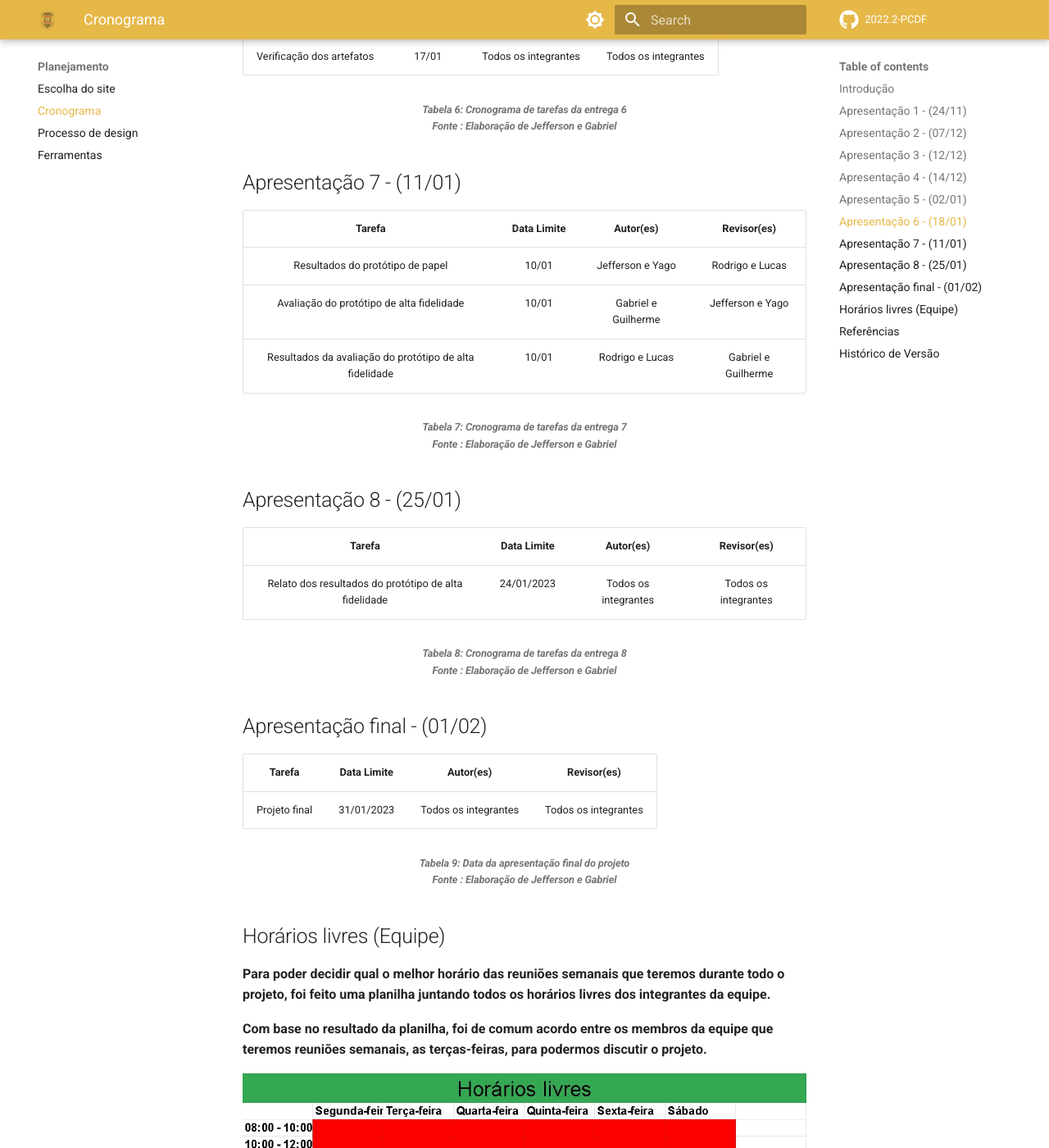
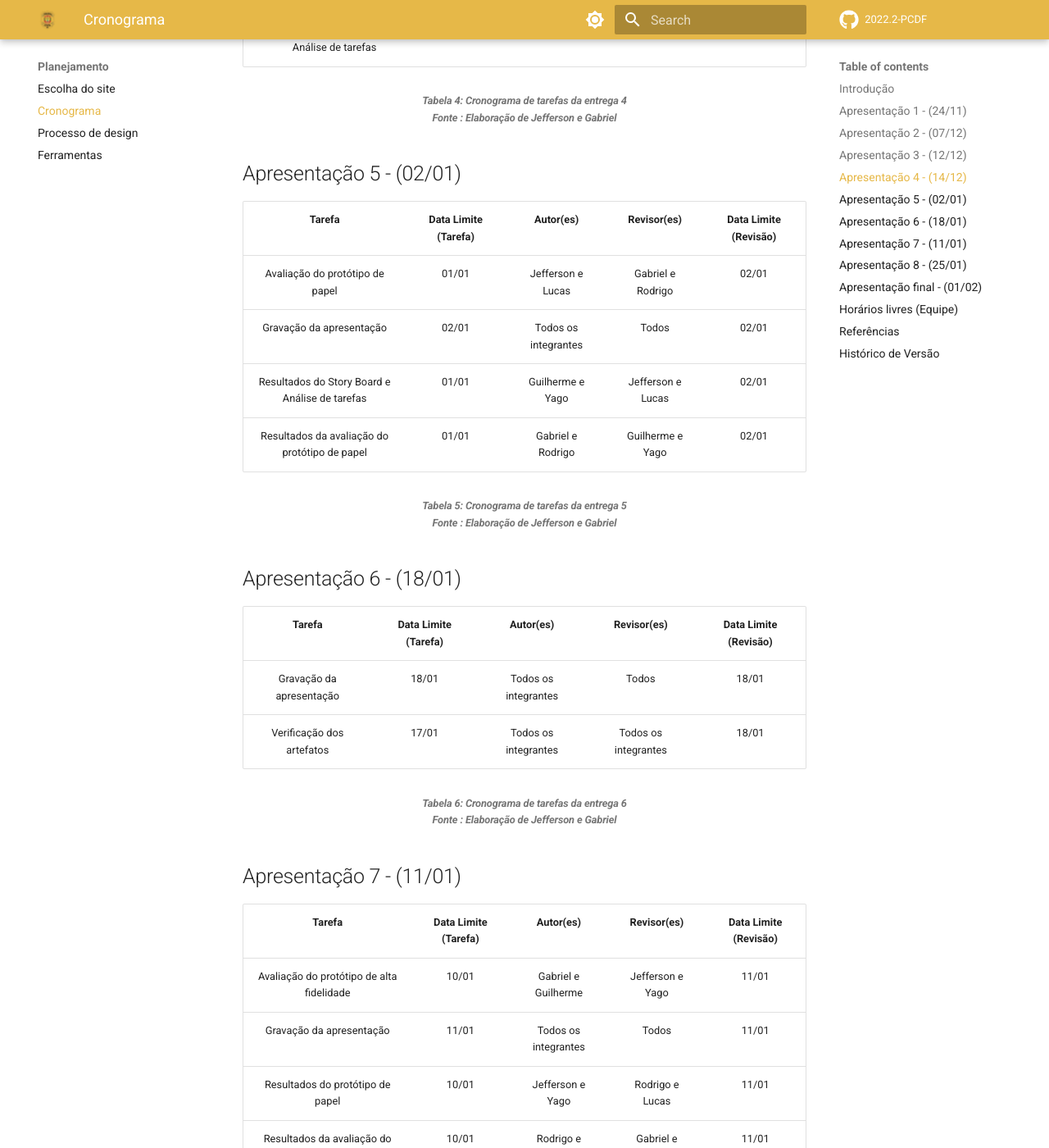
Before and after one commit to Interacao-Humano-Computador/2022.2-PCDF, an MkDocs documentation site: the page built from docs/cronograma.md, in a window 1280 px wide and 1400 px high, scrolled down 2646 px. Shown: the whole window at 82% size. Built offline with MkDocs 1.6.1 and Material for MkDocs 9.7.7, drawn with Linux system fonts in a browser that asks for light colours; comment, search, counter and statistics services are not loaded; some of the changed text lies outside the part shown.

Commit message:
atualizando cronograma

```diff
--- a/docs/cronograma.md
+++ b/docs/cronograma.md
@@ -7,16 +7,17 @@ As entregas dos artefatos serão realizadas com 1 dia de antecedencia da data li
 
 ## Apresentação 1 - (24/11)
 
-|          Tarefa           | Data Limite |              Autor(es)               | Revisor(es) |
-| :-----------------------: | :---------: | :----------------------------------: | :---------: |
-|     Atas das reuniões     |    23/11    |              Guilherme               |    Yago     |
-| Cronograma das atividades |    23/11    | Gabriel Marcolino e Jefferson Franca |   Rodrigo   |
-|  Ferramentas do projeto   |    23/11    |           Gabriel e Lucas            |  Jefferson  |
-|    Introdução e Equipe    |    23/11    |              Jefferson               |  Guilherme  |
-| Lista de sites avaliados  |    23/11    |               Rodrigo                |   Gabriel   |
-|  Planejamento do projeto  |    23/11    |         Todos os integrantes         |    Todos    |
-|    Processo de design     |    23/11    |                 Yago                 |    Lucas    |
-|      Site escolhido       |    23/11    |         Todos os integrantes         |    Todos    |
+|          Tarefa           | Data Limite (Tarefa) |              Autor(es)               | Revisor(es) | Data Limite (Revisão) |
+| :-----------------------: | :------------------: | :----------------------------------: | :---------: | :-------------------: |
+|     Atas das reuniões     |        23/11         |              Guilherme               |    Yago     |         24/11         |
+| Cronograma das atividades |        23/11         | Gabriel Marcolino e Jefferson Franca |   Rodrigo   |         24/11         |
+|  Ferramentas do projeto   |        23/11         |           Gabriel e Lucas            |  Jefferson  |         24/11         |
+| Gravação da apresentação  |        24/11         |         Todos os integrantes         |    Todos    |         24/11         |
+|    Introdução e Equipe    |        23/11         |              Jefferson               |  Guilherme  |         24/11         |
+| Lista de sites avaliados  |        23/11         |               Rodrigo                |   Gabriel   |         24/11         |
+|  Planejamento do projeto  |        23/11         |         Todos os integrantes         |    Todos    |         24/11         |
+|    Processo de design     |        23/11         |                 Yago                 |    Lucas    |         24/11         |
+|      Site escolhido       |        23/11         |         Todos os integrantes         |    Todos    |         24/11         |
 
 <figcaption align='center'>
    <h6><b>Tabela 1: Cronograma de tarefas da entrega 1<br>Fonte : Elaboração de Jefferson e Gabriel</br></h6>
@@ -24,11 +25,12 @@ As entregas dos artefatos serão realizadas com 1 dia de antecedencia da data li
 
 ## Apresentação 2 - (07/12)
 
-|                     Tarefa                      | Data Limite |      Autor(es)      |     Revisor(es)     |
-| :---------------------------------------------: | :---------: | :-----------------: | :-----------------: |
-| Aspectos éticos de pesquisas envolvendo pessoas |    06/12    | Rodrigo e Guilherme |  Jefferson e Lucas  |
-|                Perfil do usuário                |    06/12    |   Gabriel e Yago    | Rodrigo e Guilherme |
-|          Personas e análise de tarefas          |    06/12    |  Jefferson e Lucas  |   Gabriel e Yago    |
+|                     Tarefa                      | Data Limite (Tarefa) |      Autor(es)       |     Revisor(es)     | Data Limite (Revisão) |
+| :---------------------------------------------: | :------------------: | :------------------: | :-----------------: | :-------------------: |
+| Aspectos éticos de pesquisas envolvendo pessoas |        06/12         | Rodrigo e Guilherme  |  Jefferson e Lucas  |         07/12         |
+|            Gravação da apresentação             |        07/12         | Todos os integrantes |        Todos        |         07/12         |
+|                Perfil do usuário                |        06/12         |    Gabriel e Yago    | Rodrigo e Guilherme |         07/12         |
+|          Personas e análise de tarefas          |        06/12         |  Jefferson e Lucas   |   Gabriel e Yago    |         07/12         |
 
 <figcaption align='center'>
    <h6><b>Tabela 2: Cronograma de tarefas da entrega 2<br>Fonte : Elaboração de Jefferson e Gabriel</br></h6>
@@ -36,11 +38,12 @@ As entregas dos artefatos serão realizadas com 1 dia de antecedencia da data li
 
 ## Apresentação 3 - (12/12)
 
-|            Tarefa            | Data Limite |      Autor(es)      |     Revisor(es)     |
-| :--------------------------: | :---------: | :-----------------: | :-----------------: |
-|        Guia de estilo        |    11/12    |   Gabriel e Lucas   |  Guilherme e Yago   |
-|     Metas de usabilidade     |    11/12    | Jefersson e Rodrigo |   Gabriel e Lucas   |
-| Princípios Gerais de Projeto |    11/12    |  Guilherme e Yago   | Jefferson e Rodrigo |
+|            Tarefa            | Data Limite (Tarefa) |      Autor(es)       |     Revisor(es)     | Data Limite (Revisão) |
+| :--------------------------: | :------------------: | :------------------: | :-----------------: | :-------------------: |
+|   Gravação da apresentação   |        12/12         | Todos os integrantes |        Todos        |         12/12         |
+|        Guia de estilo        |        11/12         |   Gabriel e Lucas    |  Guilherme e Yago   |         12/12         |
+|     Metas de usabilidade     |        11/12         | Jefersson e Rodrigo  |   Gabriel e Lucas   |         12/12         |
+| Princípios Gerais de Projeto |        11/12         |   Guilherme e Yago   | Jefferson e Rodrigo |         12/12         |
 
 <figcaption align='center'>
    <h6><b>Tabela 3: Cronograma de tarefas da entrega 3<br>Fonte : Elaboração de Jefferson e Gabriel</br></h6>
@@ -48,12 +51,13 @@ As entregas dos artefatos serão realizadas com 1 dia de antecedencia da data li
 
 ## Apresentação 4 - (14/12)
 
-|                                  Tarefa                                  | Data Limite |      Autor(es)      | Revisor(es) |
-| :----------------------------------------------------------------------: | :---------: | :-----------------: | :---------: |
-|                 Planejamento da Avaliação do Storyboard                  |    13/12    | Gabriel e Jefferson | Yago            |
-|     Planejamento do relato dos resultados da avaliação do Storyboard     |    13/12    |  Guilherme e Lucas  | Gabriel e Jefferson            |
-|             Planejamento da Avaliação do Análise de tarefas              |    13/12    |   Rodrigo e Yago    | Guilherme |
-| Planejamento do relato dos resultados da avaliação do Análise de tarefas |    13/12    |                     | Rodrigo e Lucas            |
+|                                  Tarefa                                  | Data Limite (Tarefa) |      Autor(es)       |     Revisor(es)     | Data Limite (Revisão) |
+| :----------------------------------------------------------------------: | :------------------: | :------------------: | :-----------------: | :-------------------: |
+|                         Gravação da apresentação                         |        14/12         | Todos os integrantes |        Todos        |         14/12         |
+|                 Planejamento da Avaliação do Storyboard                  |        13/12         | Gabriel e Jefferson  |        Yago         |         14/12         |
+|     Planejamento do relato dos resultados da avaliação do Storyboard     |        13/12         |  Guilherme e Lucas   | Gabriel e Jefferson |         14/12         |
+|             Planejamento da Avaliação do Análise de tarefas              |        13/12         |    Rodrigo e Yago    |      Guilherme      |         14/12         |
+| Planejamento do relato dos resultados da avaliação do Análise de tarefas |        13/12         |                      |   Rodrigo e Lucas   |         14/12         |
 
 <figcaption align='center'>
    <h6><b>Tabela 4: Cronograma de tarefas da entrega 4<br>Fonte : Elaboração de Jefferson e Gabriel</br></h6>
@@ -61,11 +65,12 @@ As entregas dos artefatos serão realizadas com 1 dia de antecedencia da data li
 
 ## Apresentação 5 - (02/01)
 
-|                     Tarefa                     | Data Limite |     Autor(es)     |    Revisor(es)    |
-| :--------------------------------------------: | :---------: | :---------------: | :---------------: |
-| Resultados do Story Board e Análise de tarefas |    01/01    | Guilherme e Yago  | Jefferson e Lucas |
-|        Avaliação do protótipo de papel         |    01/01    | Jefferson e Lucas | Gabriel e Rodrigo |
-| Resultados da avaliação do protótipo de papel  |    01/01    | Gabriel e Rodrigo | Guilherme e Yago  |
+|                     Tarefa                     | Data Limite (Tarefa) |      Autor(es)       |    Revisor(es)    | Data Limite (Revisão) |
+| :--------------------------------------------: | :------------------: | :------------------: | :---------------: | :-------------------: |
+|        Avaliação do protótipo de papel         |        01/01         |  Jefferson e Lucas   | Gabriel e Rodrigo |         02/01         |
+|            Gravação da apresentação            |        02/01         | Todos os integrantes |       Todos       |         02/01         |
+| Resultados do Story Board e Análise de tarefas |        01/01         |   Guilherme e Yago   | Jefferson e Lucas |         02/01         |
+| Resultados da avaliação do protótipo de papel  |        01/01         |  Gabriel e Rodrigo   | Guilherme e Yago  |         02/01         |
 
 <figcaption align='center'>
    <h6><b>Tabela 5: Cronograma de tarefas da entrega 5<br>Fonte : Elaboração de Jefferson e Gabriel</br></h6>
@@ -73,9 +78,10 @@ As entregas dos artefatos serão realizadas com 1 dia de antecedencia da data li
 
 ## Apresentação 6 - (18/01)
 
-|          Tarefa           | Data Limite |      Autor(es)       |     Revisor(es)      |
-| :-----------------------: | :---------: | :------------------: | :------------------: |
-| Verificação dos artefatos |    17/01    | Todos os integrantes | Todos os integrantes |
+|          Tarefa           | Data Limite (Tarefa) |      Autor(es)       |     Revisor(es)      | Data Limite (Revisão) |
+| :-----------------------: | :------------------: | :------------------: | :------------------: | :-------------------: |
+| Gravação da apresentação  |        18/01         | Todos os integrantes |        Todos         |         18/01         |
+| Verificação dos artefatos |        17/01         | Todos os integrantes | Todos os integrantes |         18/01         |
 
 <figcaption align='center'>
    <h6><b>Tabela 6: Cronograma de tarefas da entrega 6<br>Fonte : Elaboração de Jefferson e Gabriel</br></h6>
@@ -83,11 +89,12 @@ As entregas dos artefatos serão realizadas com 1 dia de antecedencia da data li
 
 ## Apresentação 7 - (11/01)
 
-|                         Tarefa                          | Data Limite |      Autor(es)      |     Revisor(es)     |
-| :-----------------------------------------------------: | :---------: | :-----------------: | :-----------------: |
-|            Resultados do protótipo de papel             |    10/01    |  Jefferson e Yago   |   Rodrigo e Lucas   |
-|        Avaliação do protótipo de alta fidelidade        |    10/01    | Gabriel e Guilherme |  Jefferson e Yago   |
-| Resultados da avaliação do protótipo de alta fidelidade |    10/01    |   Rodrigo e Lucas   | Gabriel e Guilherme |
+|                         Tarefa                          | Data Limite (Tarefa) |      Autor(es)       |     Revisor(es)     | Data Limite (Revisão) |
+| :-----------------------------------------------------: | :------------------: | :------------------: | :-----------------: | :-------------------: |
+|        Avaliação do protótipo de alta fidelidade        |        10/01         | Gabriel e Guilherme  |  Jefferson e Yago   |         11/01         |
+|                Gravação da apresentação                 |        11/01         | Todos os integrantes |        Todos        |         11/01         |
+|            Resultados do protótipo de papel             |        10/01         |   Jefferson e Yago   |   Rodrigo e Lucas   |         11/01         |
+| Resultados da avaliação do protótipo de alta fidelidade |        10/01         |   Rodrigo e Lucas    | Gabriel e Guilherme |         11/01         |
 
 <figcaption align='center'>
    <h6><b>Tabela 7: Cronograma de tarefas da entrega 7<br>Fonte : Elaboração de Jefferson e Gabriel</br></h6>
@@ -95,9 +102,10 @@ As entregas dos artefatos serão realizadas com 1 dia de antecedencia da data li
 
 ## Apresentação 8 - (25/01)
 
-|                        Tarefa                         | Data Limite |      Autor(es)       |     Revisor(es)      |
-| :---------------------------------------------------: | :---------: | :------------------: | :------------------: |
-| Relato dos resultados do protótipo de alta fidelidade | 24/01/2023  | Todos os integrantes | Todos os integrantes |
+|                        Tarefa                         | Data Limite (Tarefa) |      Autor(es)       |     Revisor(es)      | Data Limite (Revisão) |
+| :---------------------------------------------------: | :------------------: | :------------------: | :------------------: | :-------------------: |
+|               Gravação da apresentação                |        25/01         | Todos os integrantes |        Todos         |         25/01         |
+| Relato dos resultados do protótipo de alta fidelidade |      24/01/2023      | Todos os integrantes | Todos os integrantes |         25/01         |
 
 <figcaption align='center'>
    <h6><b>Tabela 8: Cronograma de tarefas da entrega 8<br>Fonte : Elaboração de Jefferson e Gabriel</br></h6>
@@ -105,9 +113,10 @@ As entregas dos artefatos serão realizadas com 1 dia de antecedencia da data li
 
 ## Apresentação final - (01/02)
 
-|    Tarefa     | Data Limite |      Autor(es)       |     Revisor(es)      |
-| :-----------: | :---------: | :------------------: | :------------------: |
-| Projeto final | 31/01/2023  | Todos os integrantes | Todos os integrantes |
+|          Tarefa          | Data Limite (Tarefa) |      Autor(es)       |     Revisor(es)      | Data Limite (Revisão) |
+| :----------------------: | :------------------: | :------------------: | :------------------: | :-------------------: |
+| Gravação da apresentação |        01/02         | Todos os integrantes |        Todos         |         01/02         |
+|      Projeto final       |      31/01/2023      | Todos os integrantes | Todos os integrantes |         01/02         |
 
 
 <figcaption align='center'>
@@ -119,7 +128,7 @@ As entregas dos artefatos serão realizadas com 1 dia de antecedencia da data li
 
 Para poder decidir qual o melhor horário das reuniões semanais que teremos durante todo o projeto, foi feito uma planilha juntando todos os horários livres dos integrantes da equipe.
 
-Com base no resultado da planilha, foi de comum acordo entre os membros da equipe que teremos reuniões semanais, as terças-feiras, para podermos discutir o projeto.
+Com base no resultado da Figura 1, foi de comum acordo entre os membros da equipe que teremos reuniões semanais, as terças-feiras, para podermos discutir o projeto.
 
 ![Horários livres em comum dos intergrantes](images/timeline/planilha.jpeg)
 <figcaption align='center'>
@@ -135,7 +144,8 @@ Com base no resultado da planilha, foi de comum acordo entre os membros da equip
 
 ## Histórico de Versão
 
-|    Data    | Versão |                Descrição                |                                               Autor(es)                                              |       Revisor      |
-| :--------: | :----: | :-------------------------------------: | :--------------------------------------------------------------------------------------------------: | :----------------: |
-| 19/11/2022 |  1.0   |          Criação do documento           | [Gabriel Marcolino](https://github.com/GabrielMR360) e [Jefferson Franca](https://github.com/Frans6) | [Rodrigo de Andrade](https://github.com/OrlandiRodrigo) |
-| 23/11/2022 |  1.1   | Adicionando legenda e fonte das tabelas |                         [Gabriel Marcolino](https://github.com/GabrielMR360)                         | [Rodrigo de Andrade](https://github.com/OrlandiRodrigo) |
+|    Data    | Versão |                       Descrição                        |                                              Autor(es)                                               |                         Revisor                         |
+| :--------: | :----: | :----------------------------------------------------: | :--------------------------------------------------------------------------------------------------: | :-----------------------------------------------------: |
+| 19/11/2022 |  1.0   |                  Criação do documento                  | [Gabriel Marcolino](https://github.com/GabrielMR360) e [Jefferson Franca](https://github.com/Frans6) | [Rodrigo de Andrade](https://github.com/OrlandiRodrigo) |
+| 23/11/2022 |  1.1   |        Adicionando legenda e fonte das tabelas         |                         [Gabriel Marcolino](https://github.com/GabrielMR360)                         | [Rodrigo de Andrade](https://github.com/OrlandiRodrigo) |
+| 06/12/2022 |  1.2   | Adicionando data limite da revisão e dia das gravações |                            [Jefferson Franca](https://github.com/Frans6)                             |  [Gabriel Marcolino](https://github.com/GabrielMR360)   |
```
